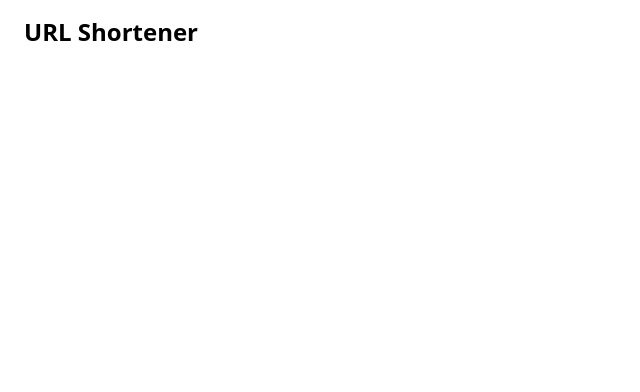
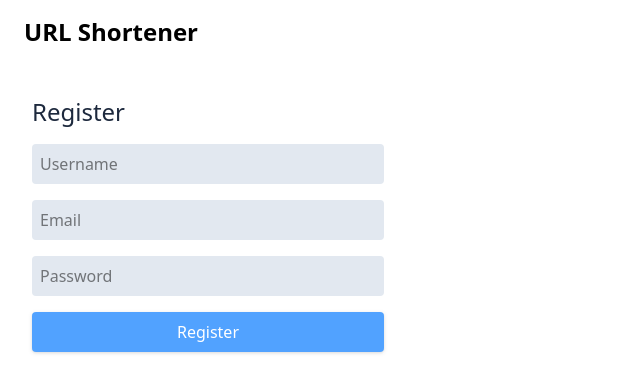
Before and after one commit to Kim-Lan/url-shortener, a Vue app in the folder client/: page /admin/register in a window 1280 px wide. Before the commit this address had no page. Shown: the top 392 px of the page, without its empty margins (0-640 px from the left). Built offline with nearby package versions, Linux system fonts and the light colour scheme.

Commit message:
Add user authentication

```diff
--- a/client/package.json
+++ b/client/package.json
@@ -10,6 +10,7 @@
   },
   "dependencies": {
     "@tailwindcss/vite": "^4.1.13",
+    "pinia": "^3.0.3",
     "tailwindcss": "^4.1.13",
     "vue": "^3.5.21",
     "vue-router": "^4.5.1"
--- a/client/src/main.js
+++ b/client/src/main.js
@@ -1,8 +1,12 @@
 import { createApp } from 'vue'
+import { createPinia } from 'pinia'
 import './style.css'
 import App from './App.vue'
 import router from './router'
 
+const pinia = createPinia();
+
 createApp(App)
   .use(router)
+  .use(pinia)
   .mount('#app');
--- a/client/src/router/index.js
+++ b/client/src/router/index.js
@@ -1,20 +1,35 @@
 import { createRouter, createWebHistory } from 'vue-router'
+import { useAuthStore } from '../stores/auth.store.js'
 
 const routes = [
   {
-    path: '/',
-    name: 'home',
-    component: () => import('../views/Home.vue')
+    path: '/admin/login',
+    name: 'login',
+    component: () => import('../views/AdminLogin.vue'),
+    meta: {
+      requiresGuest: true
+    }
   },
   {
-    path: '/admin/login',
-    name: 'login',
-    component: () => import('../views/AdminLogin.vue')
+    path: '/admin/register',
+    name: 'register',
+    component: () => import('../views/AdminRegister.vue'),
+    meta: {
+      requiresGuest: true
+    }
   },
   {
     path: '/admin/dashboard',
     name: 'dashboard',
-    component: () => import('../views/AdminDashboard.vue')
+    component: () => import('../views/AdminDashboard.vue'),
+    meta: {
+      requiresAuth: true
+    }
+  },
+  {
+    path: '/:pathMatch(.*)*',
+    name: 'NotFound',
+    component: () => import('../views/NotFound.vue')
   }
 ];
 
@@ -26,4 +41,16 @@ const router = createRouter({
   }
 });
 
+router.beforeEach((to, from) => {
+  const auth = useAuthStore();
+
+  if (to.name === 'login' && !to.query.redirect) {
+    return { name: 'login', query: { redirect: from.fullPath }};
+  } else if (to.meta.requiresAuth && !auth.user) {
+    return { name: 'login', query: { redirect: to.fullPath }};
+  } else if (to.meta.requiresGuest && auth.user) {
+    return { name: 'dashboard'};
+  }
+})
+
 export default router;
--- /dev/null
+++ b/client/src/stores/auth.store.js
@@ -0,0 +1,28 @@
+import { defineStore } from 'pinia'
+import { ref } from 'vue'
+
+export const useAuthStore = defineStore('auth', () => {
+  const user = ref(JSON.parse(localStorage.getItem('user')));
+  const accessToken = ref(localStorage.getItem('token'));
+
+  function saveUser() {
+    localStorage.setItem('user', JSON.stringify(user.value));
+  }
+
+  function saveAccessToken() {
+    localStorage.setItem('token', accessToken.value);
+  }
+
+  function setUser(newUser) {
+    user.value = newUser;
+    saveUser();
+  }
+
+  function setAccessToken(newToken) {
+    console.log(`access token ${newToken}`)
+    accessToken.value = newToken;
+    saveAccessToken();
+  }
+
+  return { user, accessToken, setUser, setAccessToken }
+});
--- a/client/src/views/AdminDashboard.vue
+++ b/client/src/views/AdminDashboard.vue
@@ -1,7 +1,14 @@
 <script setup>
 import { ref, onMounted } from 'vue'
+import { useRoute, useRouter } from 'vue-router'
 import UrlRow from '../components/UrlRow.vue'
+import { useAuthStore } from '../stores/auth.store.js'
 import { BASE_API_URL } from '../constants'
+
+const route = useRoute();
+const router = useRouter();
+
+const auth = useAuthStore();
 
 const urlArray = ref(null);
 const fullUrl = ref('');
@@ -52,13 +59,28 @@ async function shortenUrl(submitEvent) {
     console.error(error);
   }
 }
+
+function logout() {
+  auth.setUser(null);
+  if (route.meta.requiresAuth) {
+    router.push({ name: 'login' });
+  }
+}
 </script>
 
 <template>
   <div class="flex flex-col mx-4 md:mx-12 lg:mx-20 my-4 gap-4">
-    <h2 class="font-bold text-xl">
-      Admin Dashboard
-    </h2>
+    <div class="flex justify-between">
+      <h2 class="font-bold text-xl">
+        Admin Dashboard
+      </h2>
+      <button class="underline cursor-pointer"
+        @click.prevent="logout"
+      >
+        Logout
+      </button>
+    </div>
+
     <form
       class="p-4 flex flex-col items-center justify-center md:flex-row gap-6"
       id="urlForm"
@@ -69,7 +91,7 @@ async function shortenUrl(submitEvent) {
         <input type="url"
           name="fullUrl"
           v-model="fullUrl"
-          class="flex-1 px-2 py-1 border-2 border-gray-500 bg-white drop-shadow-sm drop-shadow-gray-300 rounded"
+          class="flex-1 px-2 py-1 border-2 border-slate-300 bg-slate-200 drop-shadow-sm drop-shadow-gray-300 rounded"
           placeholder="Full URL"
         />
       </div>
@@ -78,7 +100,7 @@ async function shortenUrl(submitEvent) {
         <input type="text"
           name="shortLabel"
           v-model="shortLabel"
-          class="flex-1 px-2 py-1 border-2 border-gray-500 bg-white drop-shadow-sm drop-shadow-gray-300 rounded"
+          class="flex-1 px-2 py-1 border-2 border-slate-300 bg-slate-200 drop-shadow-sm drop-shadow-gray-300 rounded"
           placeholder="Custom Shortened Label (Optional)"
         />
       </div>
--- a/client/src/views/AdminLogin.vue
+++ b/client/src/views/AdminLogin.vue
@@ -1,5 +1,86 @@
+<script setup>
+import { ref } from 'vue'
+import { useRoute, useRouter } from 'vue-router'
+import { useAuthStore } from '../stores/auth.store.js'
+import { BASE_API_URL } from '../constants.js'
+
+const route = useRoute();
+const router = useRouter();
+
+const isLoading = ref(false);
+const errorMessage = ref('');
+
+const email = ref('');
+const password = ref('');
+
+const auth = useAuthStore();
+
+async function login() {
+  try {
+    isLoading.value = true;
+    const response = await fetch(`${BASE_API_URL}/api/login`, {
+      method: 'POST',
+      headers: {
+        'Content-Type': 'application/json'
+      },
+      body: JSON.stringify({
+        email: email.value.toLowerCase(),
+        password: password.value,
+      }),
+    });
+    if (response && response.ok) {
+      const data = await response.json();
+      auth.setUser({
+        id: data.id,
+        username: data.username,
+        email: data.email
+      });
+      auth.setAccessToken(data.token);
+      errorMessage.value = '';
+      router.push({ name: 'dashboard' });
+    } else {
+      errorMessage.value = response.statusText;
+    }
+  } catch(error) {
+    console.error(error);
+    errorMessage.value = error.message;
+  } finally {
+    isLoading.value = false;
+  }
+}
+</script>
+
 <template>
-  <div>
-    Admin Login
-  </div>
+  <section class="w-104">
+    <form
+      @submit.prevent="login"
+      class="flex flex-col gap-4 bg-white p-8 rounded"
+    >
+      <h2 class="text-2xl text-slate-800">Login</h2>
+      <div
+        v-if="errorMessage"
+        class="bg-red-400 text-white py-2 px-3 rounded"
+      >
+        <font-awesome-icon :icon="['fas', 'triangle-exclamation']" />
+        {{ errorMessage }}
+      </div>
+      <input
+        v-model="email"
+        type="email"
+        name="email"
+        placeholder="Email"
+        :disabled="isLoading"
+        class="bg-slate-200 p-2 rounded"
+      />
+      <input
+        v-model="password"
+        type="password"
+        name="password"
+        placeholder="Password"
+        :disabled="isLoading"
+        class="bg-slate-200 p-2 rounded"
+      />
+      <button class="bg-blue-500 text-white drop-shadow-sm drop-shadow-gray-500 rounded p-2">Login</button>
+    </form>
+  </section>
 </template>
--- /dev/null
+++ b/client/src/views/AdminRegister.vue
@@ -0,0 +1,67 @@
+<script setup>
+import { ref } from 'vue'
+import { BASE_API_URL } from '../constants.js'
+
+const isLoading = ref(false);
+
+const username = ref('');
+const email = ref('');
+const password = ref('');
+
+async function register() {
+  try {
+    isLoading.value = true;
+    await fetch(`${BASE_API_URL}/api/register`, {
+      method: 'POST',
+      headers: {
+        'Content-Type': 'application/json'
+      },
+      body: JSON.stringify({
+        username: username.value,
+        email: email.value.toLowerCase(),
+        password: password.value,
+      }),
+    });
+  } catch (error) {
+
+  } finally {
+    isLoading.value = false;
+  }
+}
+</script>
+
+<template>
+  <section class="w-104">
+    <form
+      @submit.prevent="register"
+      class="flex flex-col gap-4 bg-white p-8 rounded"
+    >
+      <h2 class="text-2xl text-slate-800">Register</h2>
+      <input
+        v-model="username"
+        type="text"
+        name="username"
+        placeholder="Username"
+        :disabled="isLoading"
+        class="bg-slate-200 p-2 rounded"
+      />
+      <input
+        v-model="email"
+        type="email"
+        name="email"
+        placeholder="Email"
+        :disabled="isLoading"
+        class="bg-slate-200 p-2 rounded"
+      />
+      <input
+        v-model="password"
+        type="password"
+        name="password"
+        placeholder="Password"
+        :disabled="isLoading"
+        class="bg-slate-200 p-2 rounded"
+      />
+      <button class="bg-blue-400 text-white drop-shadow rounded p-2">Register</button>
+    </form>
+  </section>
+</template>
--- a/client/src/views/Home.vue
+++ /dev/null
@@ -1,5 +0,0 @@
-<template>
-  <div>
-    Home
-  </div>
-</template>
--- /dev/null
+++ b/client/src/views/NotFound.vue
@@ -0,0 +1,6 @@
+<template>
+  <div class="flex flex-col items-center gap-4">
+    <h1 class="font-semibold text-3xl">Not Found</h1>
+    <p>Oops, we couldn't find that page!</p>
+  </div>
+</template>
```
Also changed, not shown: 1 other file (tests, documents, lock files or other folders).
